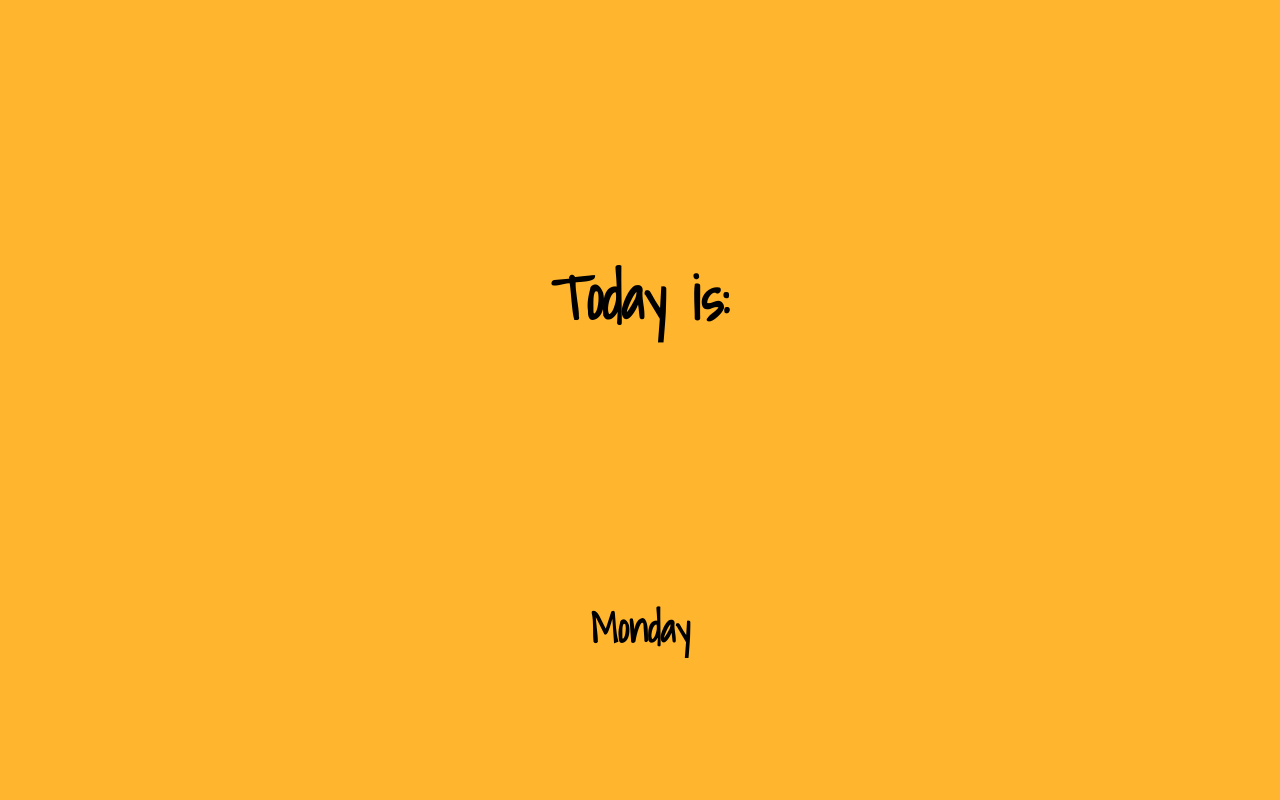
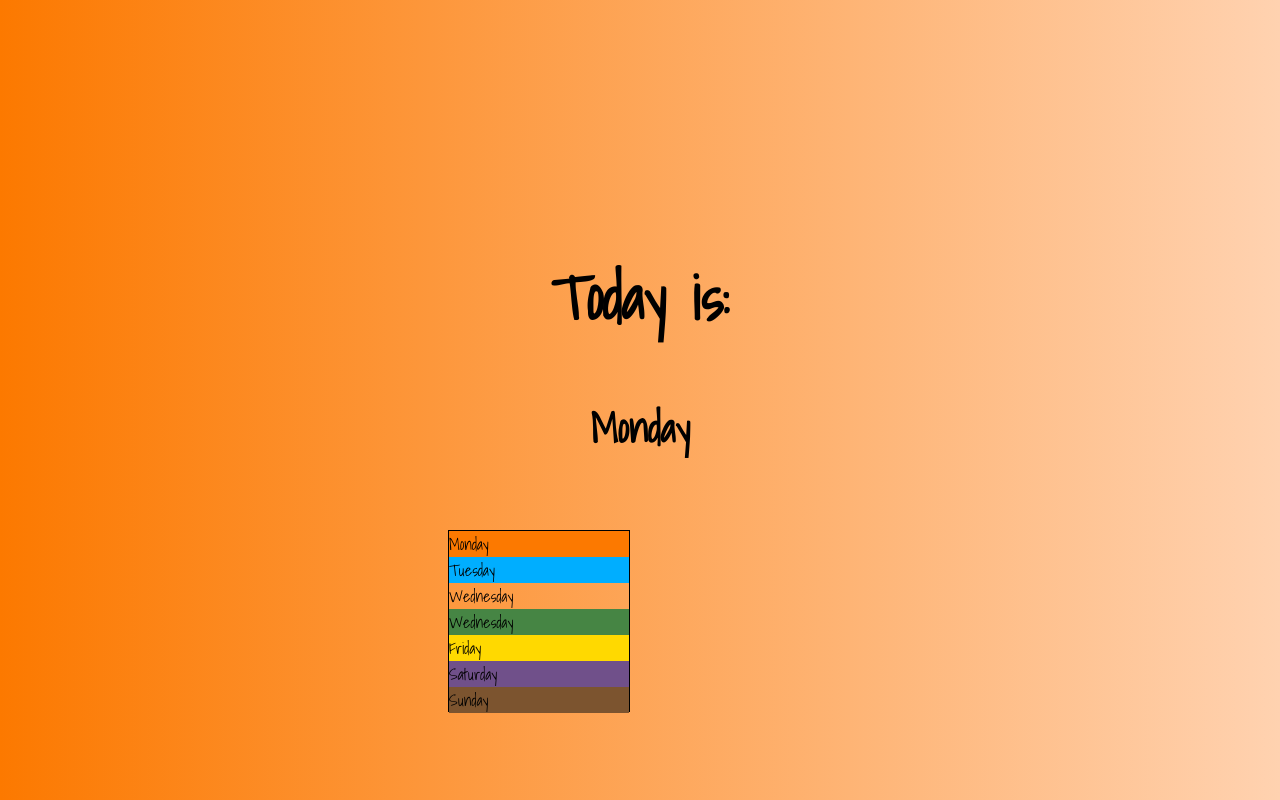
Before and after one commit to AlexLopez1/single-feature-app, a plain HTML site: page index.html in a window 1280 px wide. Drawn offline with Linux system fonts and the light colour scheme.

Commit message:
November 10

```diff
--- a/index.html
+++ b/index.html
@@ -27,6 +27,20 @@
         <h1>Today is:</h1>
         <h2>Monday</h2>
 
+        <div class="day">
+            <section class="monday"><a>Monday</a></section>
+            <section class="tuesday"><a>Tuesday</a></section>
+            <section class="wednesday"></section><a>Wednesday</a></section>
+            <section class="thursday"><a>Wednesday</a></section>
+            <section class="friday"><a>Friday</a></section>
+            <section class="saturday"><a>Saturday</a></section>
+            <section class="sunday"><a>Sunday</a></section>
+        </div>
+
+        <i class="fas fa-arrow-left">
+
+        </i>
+
         <!-- JAVASCRIPT -->
        <script src="scripts.js"></script>
 
--- a/style.css
+++ b/style.css
@@ -1,5 +1,6 @@
 html{
-    background-color: rgb(255, 182, 46);
+    background: rgb(252,121,0);
+background: linear-gradient(90deg, rgba(252,121,0,1) 0%, rgba(255,210,176,1) 100%);
     font-family: 'Shadows Into Light', cursive;
 }
 h1{
@@ -10,5 +11,37 @@ h1{
 h2{
     text-align:center;
     font-size: 40px;
+    margin: -200px auto
 
 }
+div{
+    height:180px;
+    width:180px ;
+    border:1px solid black;
+    position: relative;
+    top:270px;
+    right:-440px
+}
+
+
+.monday{
+    background: rgb(252,121,0);
+}
+.tuesday{
+    background: rgb(0, 174, 255);
+}
+.wednesday{
+    background: rgb(170, 67, 67);
+}
+.thursday{
+    background: rgb(70, 133, 68);
+}
+.friday{
+    background: rgb(255, 217, 0);
+}
+.saturday{
+    background: rgb(112, 80, 138);
+}
+.sunday{
+    background: rgb(124, 84, 47);
+}
```
